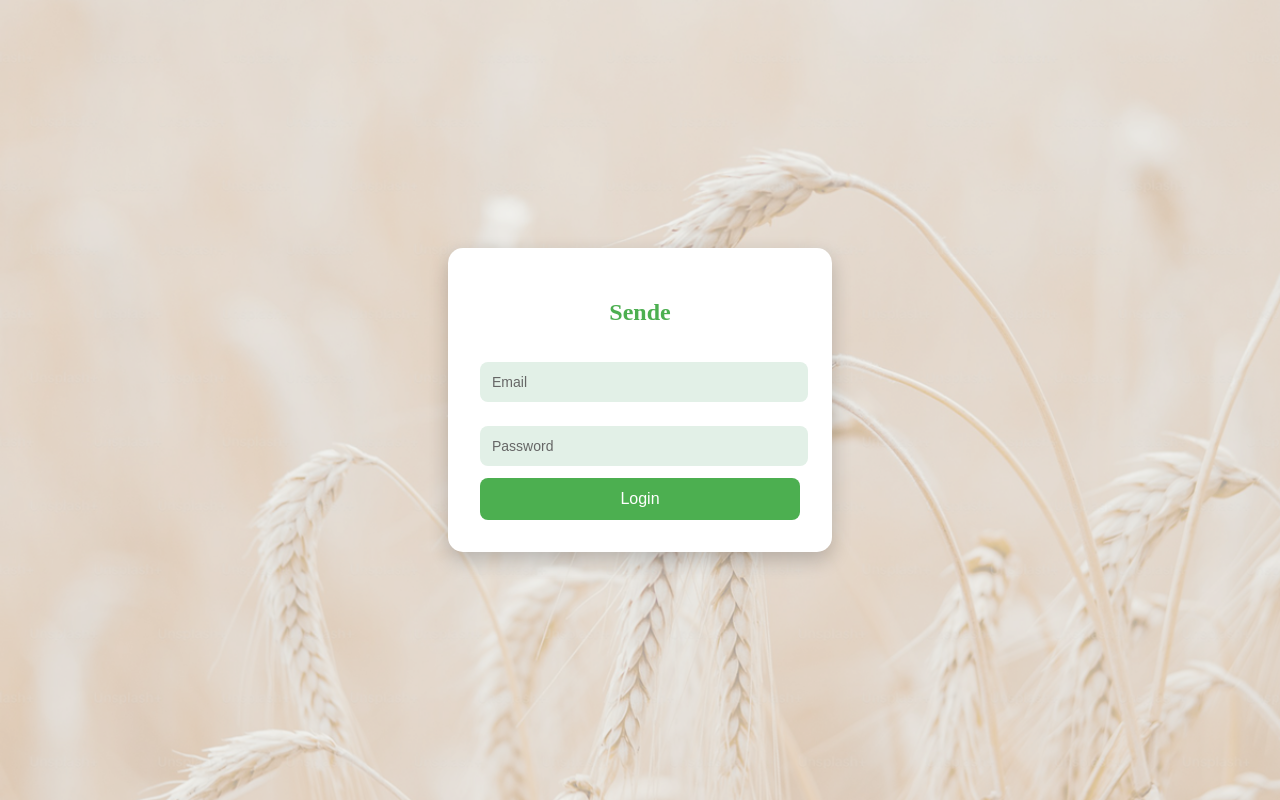
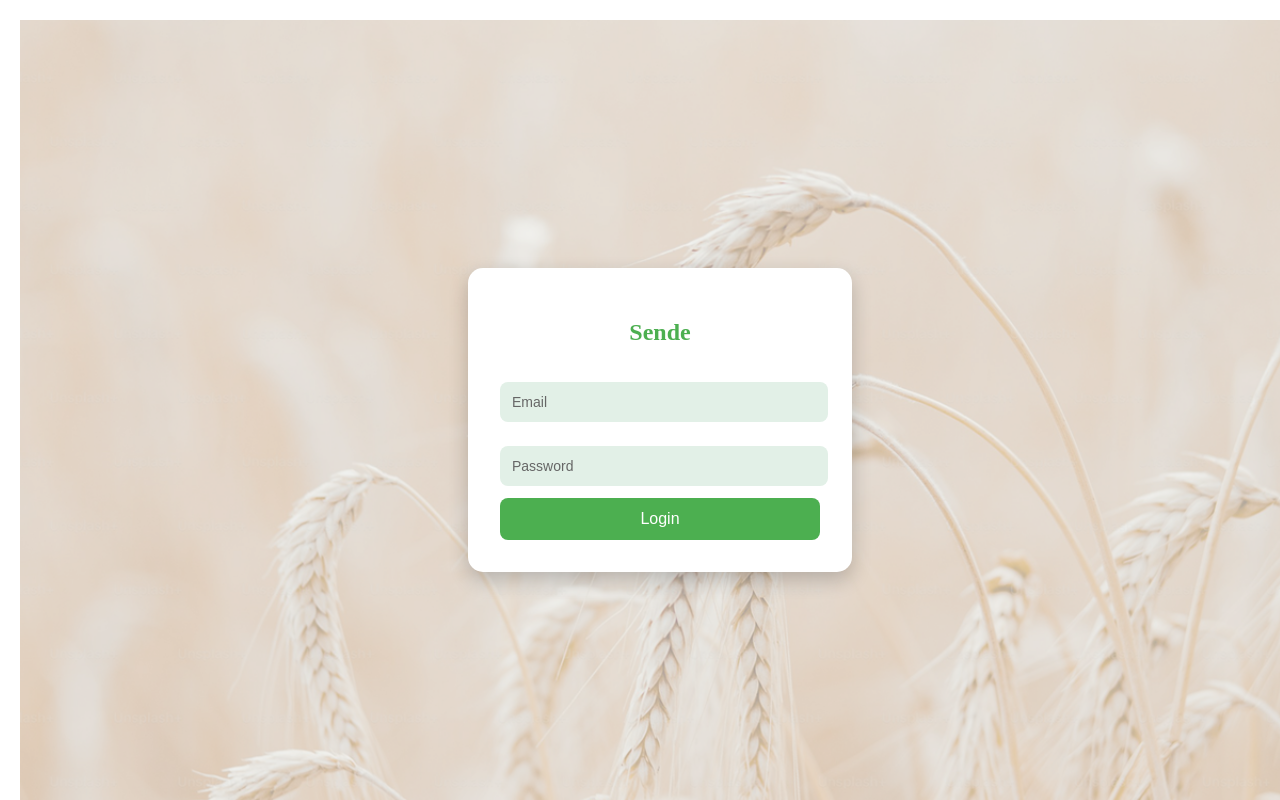
Before and after one commit to bettyhabtesh/front, a React (Create React App) app in the folder adminPage/: page /login in a window 1280 px wide. Built offline with nearby package versions, Linux system fonts and the light colour scheme.

Commit message:
Fixed:Routing

```diff
--- a/adminPage/src/App.css
+++ b/adminPage/src/App.css
@@ -1,28 +1,33 @@
-
-
-/* General Container Styling */
+/**
+ * General Container Styling
+ *
+ * @format
+ */
 
 /* App.css */
 
-html, body, #root {
+html,
+body,
+#root {
   height: 100%;
   width: 100%;
   margin: 0;
   padding: 0;
 }
 
-
 .app-container {
   display: flex;
-  height: 100vh;
-  width: 100vw;
+  height: 100%;
+  width: 100%;
   overflow: hidden;
 }
 
 .main-content {
   flex: 1;
-  padding: 0;
-  margin: 0;
+  padding: 20px;
+  width: 100%;
+  max-width: 100% !important;
+  box-sizing: border-box;
 }
 
 .login-container {
@@ -42,7 +47,8 @@ html, body, #root {
 .login-container::before {
   content: "";
   position: absolute;
-  top: 0; left: 0;
+  top: 0;
+  left: 0;
   width: 100%;
   height: 100%;
   background-color: rgba(255, 255, 255, 0.6);
@@ -104,7 +110,7 @@ html, body, #root {
 }
 .container {
   padding: 20px;
-  font-family: 'Inter', sans-serif;
+  font-family: "Inter", sans-serif;
 }
 
 /* Dashboard Title */
--- a/adminPage/src/App.js
+++ b/adminPage/src/App.js
@@ -1,17 +1,20 @@
-import { Routes, Route, useNavigate, Navigate } from "react-router-dom";
-import { Container } from "@mantine/core";
+/** @format */
+
+import { Routes, Route, Navigate, useLocation } from "react-router-dom";
 import { Sidebar } from "./components/Sidebar";
 import Dashboard from "./pages/Dashboard";
 import Users from "./pages/Users";
 import Approvals from "./pages/Approval";
 import ViewCertificate from "./pages/ViewCertificate";
 import Sende from "./pages/Login";
-import { useEffect, useState } from "react";
+import { useState, useEffect } from "react";
 import "./App.css";
 
 function App() {
-  const [isLoggedIn, setIsLoggedIn] = useState(localStorage.getItem("isLoggedIn") === "true");
-  const navigate = useNavigate();
+  const [isLoggedIn, setIsLoggedIn] = useState(
+    localStorage.getItem("isLoggedIn") === "true"
+  );
+  const location = useLocation();
 
   useEffect(() => {
     const handleStorageChange = () => {
@@ -22,27 +25,50 @@ function App() {
     return () => window.removeEventListener("storage", handleStorageChange);
   }, []);
 
-  useEffect(() => {
-    if (isLoggedIn) {
-      navigate("/dashboard"); // Redirect to dashboard if logged in
-    } else {
-      navigate("/login"); // Redirect to login if not logged in
-    }
-  }, [isLoggedIn, navigate]);
+  return (
+    <div className="app-container">
+      {isLoggedIn && location.pathname !== "/login" && <Sidebar />}
 
-  return (
-   <div className="app-container">
-      {isLoggedIn && <Sidebar />}
-      {/* <Container fluid className="main-content"> */}
+      <div className="main-content">
         <Routes>
-          <Route path="/login" element={<Sende />} />
-          <Route path="/" element={<Navigate to={isLoggedIn ? "/dashboard" : "/login"} replace />} />
-          <Route path="/dashboard" element={isLoggedIn ? <Dashboard /> : <Navigate to="/login" replace />} />
-          <Route path="/users" element={isLoggedIn ? <Users /> : <Navigate to="/login" replace />} />
-          <Route path="/approvals" element={isLoggedIn ? <Approvals /> : <Navigate to="/login" replace />} />
-          <Route path="/view-certificate/:id" element={isLoggedIn ? <ViewCertificate /> : <Navigate to="/login" replace />} />
+          <Route
+            path="/login"
+            element={<Sende onLogin={() => setIsLoggedIn(true)} />}
+          />
+          <Route
+            path="/"
+            element={
+              <Navigate to={isLoggedIn ? "/dashboard" : "/login"} replace />
+            }
+          />
+          <Route
+            path="/dashboard"
+            element={
+              isLoggedIn ? <Dashboard /> : <Navigate to="/login" replace />
+            }
+          />
+          <Route
+            path="/users"
+            element={isLoggedIn ? <Users /> : <Navigate to="/login" replace />}
+          />
+          <Route
+            path="/approvals"
+            element={
+              isLoggedIn ? <Approvals /> : <Navigate to="/login" replace />
+            }
+          />
+          <Route
+            path="/view-certificate/:id"
+            element={
+              isLoggedIn ? (
+                <ViewCertificate />
+              ) : (
+                <Navigate to="/login" replace />
+              )
+            }
+          />
         </Routes>
-      {/* </Container> */}
+      </div>
     </div>
   );
 }
--- a/adminPage/src/components/Sidebar.jsx
+++ b/adminPage/src/components/Sidebar.jsx
@@ -1,3 +1,5 @@
+/** @format */
+
 import { useState } from "react";
 import { Group, Divider, Text } from "@mantine/core";
 import { NavLink, useNavigate } from "react-router-dom";
@@ -28,7 +30,6 @@ export function Sidebar() {
     }, 100); // Small delay to ensure state is cleared before navigating
   };
 
-
   return (
     <nav className={classes.navbar}>
       <div className={classes.navbarMain}>
@@ -45,7 +46,7 @@ export function Sidebar() {
               `${classes.link} ${isActive ? classes.active : ""}`
             }
             key={item.label}
-            onClick={() => setActive(item.label)} // ✅ Removed preventDefault()
+            onClick={() => setActive(item.label)}
             style={{ textDecoration: "none", color: "white" }}
           >
             <item.icon className={classes.linkIcon} stroke={1.5} />
--- a/adminPage/src/pages/Login.jsx
+++ b/adminPage/src/pages/Login.jsx
@@ -1,18 +1,21 @@
+/** @format */
+
 import { useState } from "react";
 import { useNavigate } from "react-router-dom";
 import "../App.css";
 import backgroundImage from "../Assets/sende.png";
 
-function Sende() {
+function Sende({ onLogin }) {
   const [email, setEmail] = useState("");
   const [password, setPassword] = useState("");
-  const [error, setError] = useState("");
   const navigate = useNavigate();
 
   const handleLogin = (e) => {
     e.preventDefault();
+    // Simulate login success
     localStorage.setItem("isLoggedIn", "true");
-    navigate("/dashboard");
+    onLogin(); // Update App state
+    navigate("/dashboard"); // Navigate after login
   };
 
   return (
@@ -26,7 +29,6 @@ function Sende() {
     >
       <form className="login-form" onSubmit={handleLogin}>
         <h2>Sende</h2>
-        {error && <p className="error-message">{error}</p>}
         <input
           type="email"
           placeholder="Email"
```
